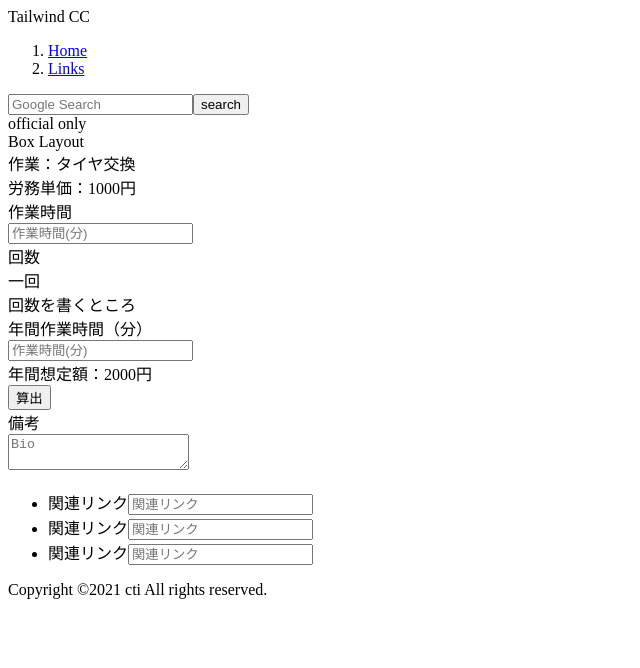
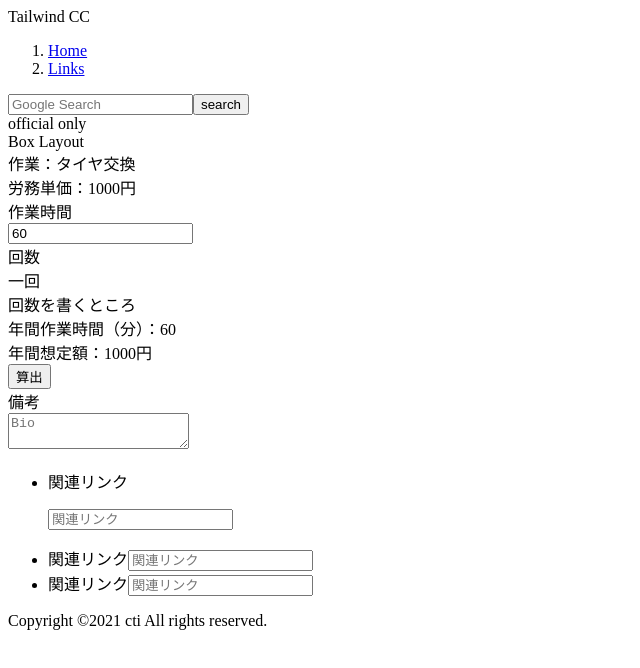
Before and after one commit to cti1650/work-unit-price-estimation, a Next.js app: page / in a window 1280 px wide. Shown: the top 668 px of the page, without its empty margins (0-640 px from the left). Built offline with nearby package versions, Linux system fonts and the light colour scheme.

Commit message:
✨ コンポーネントを自動計算できるように改良

```diff
--- a/src/components/parts/Root.tsx
+++ b/src/components/parts/Root.tsx
@@ -1,19 +1,33 @@
 /* eslint-disable tailwindcss/no-custom-classname */
 import type React from 'next';
+import { useCallback, useState } from 'react';
 
-const Root = () => {
+type RootType = {
+  basePrice: number,
+  baseCount: number,
+  defTime: number
+}
+
+const Root = (props: RootType) => {
+  const { basePrice, baseCount, defTime } = props;
+  const [time, setTime] = useState(defTime);
+  const handleChangeTime = useCallback((e) => {
+    setTime(e.target.value);
+  }, [time])
   return (
-    <div className="flex flex-col space-x-4 max-w-screen-sm">
-      <div className="font-extrabold bg-gray-500">
+    <div className="flex flex-col space-x-4 w-full">
+      <div className="font-extrabold bg-gray-300 py-4 px-8 rounded-xl shadow">
         <div className="flex justify-between">
           <div>作業：タイヤ交換</div>
-          <div>労務単価：1000円</div>
+          <div>労務単価：{basePrice}円</div>
         </div>
         <div className="flex justify-between">
           <div>作業時間</div>
           <div className="form-control">
             <input
               type="number"
+              value={time}
+              onChange={handleChangeTime}
               placeholder="作業時間(分)"
               className="input input-sm input-bordered"
             ></input>
@@ -26,16 +40,9 @@ const Root = () => {
         <div className="flex justify-between">
           <div className="max-w-md">
             <div className="flex justify-between items-center">
-              <div>年間作業時間（分）</div>
-              <div>
-                <input
-                  type="number"
-                  placeholder="作業時間(分)"
-                  className="input input-sm input-bordered"
-                ></input>
-              </div>
+              <div>年間作業時間（分）：{time * baseCount}</div>
             </div>
-            <div>年間想定額：2000円</div>
+            <div>年間想定額：{(time * baseCount) / 60 * basePrice}円</div>
           </div>
           <div className="">
             <button className="content-center p-10 btn btn-info">算出</button>
@@ -52,14 +59,23 @@ const Root = () => {
           </div>
         </div>
 
-        <div>
+        <div className='pt-2'>
           <ul>
+            <li className='flex flex-row'>
+              <p>関連リンク</p>
+              <p><input
+                type="text"
+                placeholder="関連リンク"
+                className="ml-4 w-full input input-sm input-info input-bordered"
+              />
+              </p>
+            </li>
             <li>
               関連リンク
               <input
                 type="text"
                 placeholder="関連リンク"
-                className="input input-sm input-info input-bordered"
+                className="ml-4 input input-sm input-info input-bordered"
               />
             </li>
             <li>
@@ -67,15 +83,7 @@ const Root = () => {
               <input
                 type="text"
                 placeholder="関連リンク"
-                className="input input-sm input-info input-bordered"
-              />
-            </li>
-            <li>
-              関連リンク
-              <input
-                type="text"
-                placeholder="関連リンク"
-                className="input input-sm input-info input-bordered"
+                className="ml-4 input input-sm input-info input-bordered"
               />
             </li>
           </ul>
@@ -85,4 +93,10 @@ const Root = () => {
   );
 };
 
+Root.defaultProps = {
+  basePrice: 1000,
+  baseCount: 1,
+  defTime: 60
+}
+
 export default Root;
```
